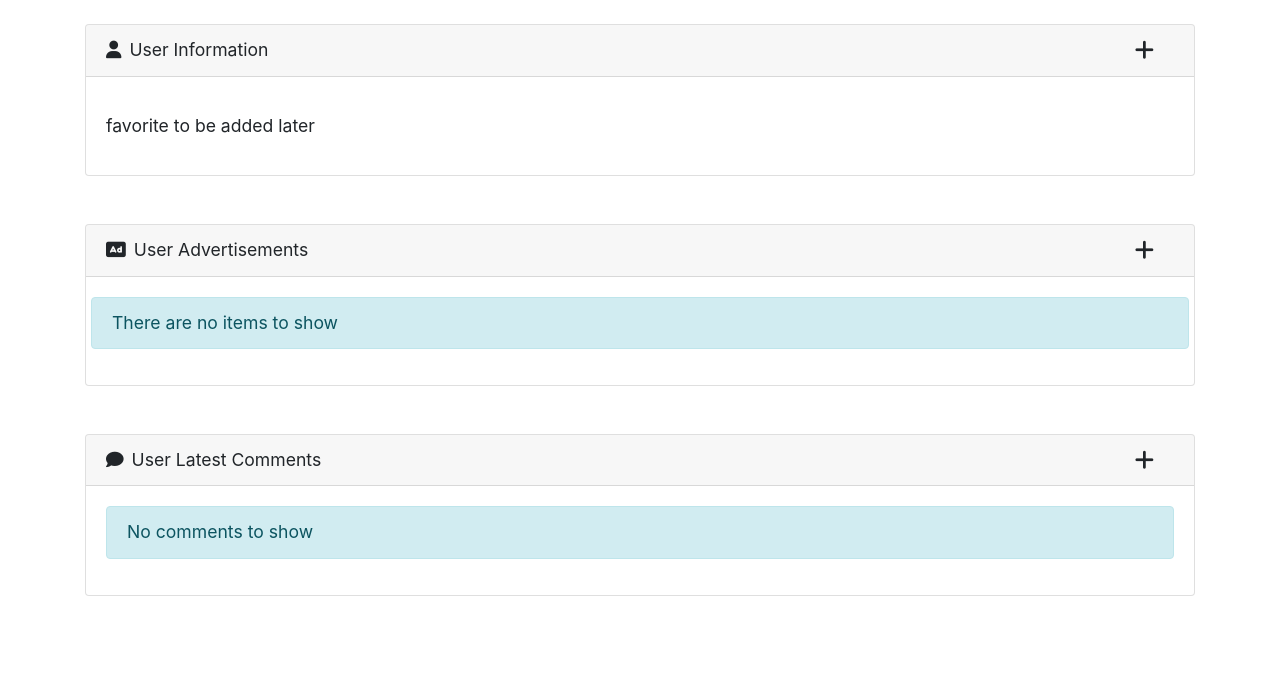
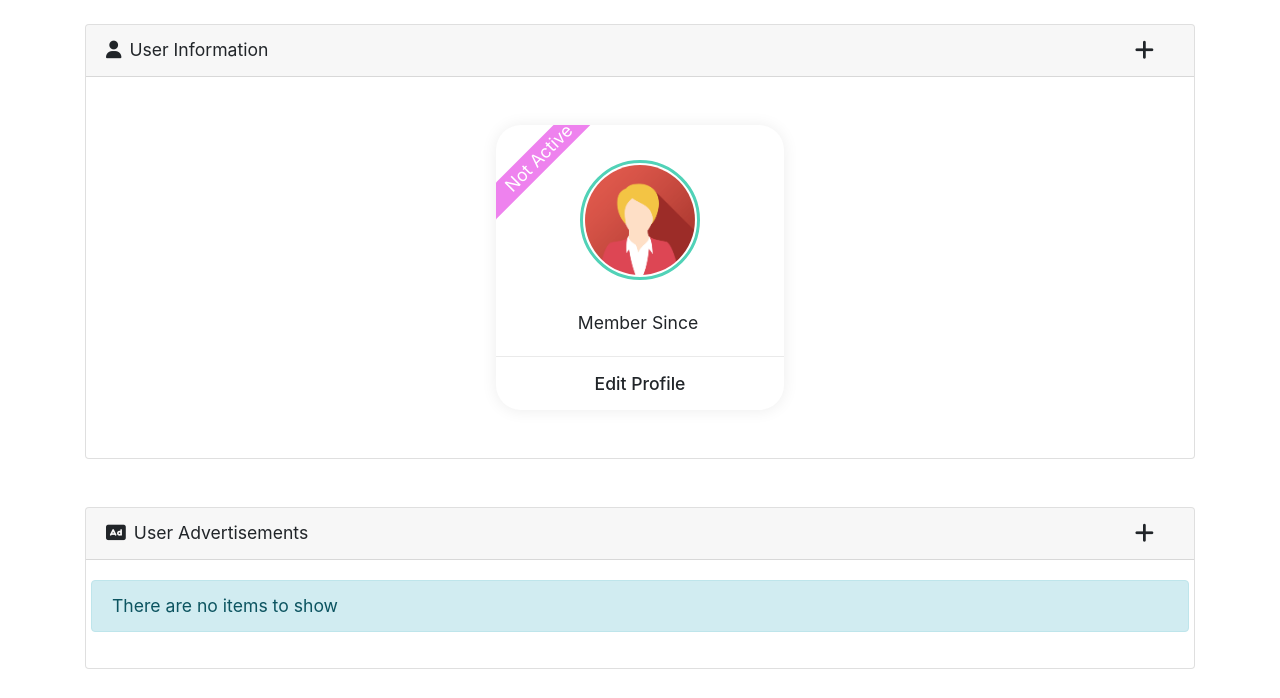
Before and after one commit to AhmadDalao/eCommerce, a PHP site: page /profile.php in a window 1280 px wide. Shown: the part 154-852 px from the top of the page. Before the commit the page ends 750 px from the top, so only its background shows below. Run offline with PHP 8.4, Linux system fonts and the light colour scheme; the visitor is signed in with stand-in values (Sample User, id 1); data that the repository does not hold is empty; some libraries are stand-ins or nearby versions.

Commit message:
changes to the profile page user information section

```diff
--- a/layout/css/style.css
+++ b/layout/css/style.css
@@ -155,3 +155,71 @@ body {
   color: white;
   text-decoration: none;
 } */
+
+.strapProfile::before,
+.strapProfileNotActive::before {
+  position: absolute;
+  content: attr(data-register);
+  width: 100%;
+  color: white;
+  left: -35%;
+  top: 7%;
+  display: inline-block;
+  text-align: center;
+  transform: rotate(-45deg);
+}
+.strapProfile::before {
+  background-color: #34e780;
+}
+.strapProfileNotActive::before {
+  background-color: violet;
+}
+
+.profile__data {
+  border: none;
+  border-radius: 25px;
+  box-shadow: 0 0.035rem 1rem rgba(0, 0, 0, 0.075);
+}
+
+.profile-header-img {
+  margin: 35px auto 0;
+  width: 120px;
+  height: 120px;
+  display: flex;
+}
+
+.profile-header-img > img.img-fluid {
+  width: 120px;
+  height: 120px;
+  border-radius: 50%;
+  padding: 2px;
+  border: 3px solid #51d2b7;
+}
+.profile-header-img > img.img-fluid::before {
+  position: absolute;
+  content: "";
+  background-color: #343a40;
+}
+
+.profile-header {
+  margin-top: 43px;
+}
+
+.edit-profile {
+  border-top: 1px solid rgb(234 234 234);
+}
+
+.edit-profile > p {
+  color: #212529;
+  line-height: 1.2;
+}
+.editProfile-link {
+  border-bottom-left-radius: 25px;
+  border-bottom-right-radius: 25px;
+  font-weight: 500;
+  transition: all 0.3s;
+}
+.editProfile-link:hover {
+  background-color: rgb(234 234 234);
+  text-decoration: none;
+}
--- a/profile.php
+++ b/profile.php
@@ -11,7 +11,7 @@ if (isset($_SESSION['userFront'])) {
 ?>
 <section class="profile-info py-5">
     <div class="container">
-        <h1 class="text-center mb-4 text-capitalize header_color"><?php echo $row['username'] ?>'s Profile</h1>
+        <h1 class="text-center mb-4 text-capitalize header_color"><?php echo $row['username'] . '\'s'; ?> Profile</h1>
         <div class="row">
             <div class="userInfo col-12 mb-5">
                 <div class="card">
@@ -21,12 +21,42 @@ if (isset($_SESSION['userFront'])) {
                             <i class="fas fa-plus fa-lg fa-fw"></i>
                         </span>
                     </div>
-                    <div class="card-body hideItem">
-                        <p><?php echo $row['username']; ?></p>
-                        <p><?php echo $row['email']; ?></p>
-                        <p><?php echo $row['fullName']; ?></p>
-                        <p><?php echo $row['Date']; ?></p>
-                        <p>favorite to be added later </p>
+                    <div class="card-body py-5 hideItem">
+                        <div class=" card  mx-auto profile__data position-relative overflow-hidden <?php if ($row['register_status'] == 1) {
+                                                                                                            echo "strapProfile";
+                                                                                                        } else {
+                                                                                                            echo "strapProfileNotActive";
+                                                                                                        } ?>"
+                            data-register="<?php if ($row['register_status'] == 1) {
+                                                                                                                                                                                                                                    echo "Active";
+                                                                                                                                                                                                                                } else {
+                                                                                                                                                                                                                                    echo "Not Active";
+                                                                                                                                                                                                                                } ?>"
+                            style="max-width: 18rem;">
+                            <div class="profile-header-img">
+                                <img class="img-fluid position-relative" src="layout/images/avatar5.png" />
+                            </div>
+                            <div class="card-body">
+                                <h5 class="text-center">
+                                    <p class="mb-0"><?php echo $row['username']; ?></p>
+                                </h5>
+                                <h6 class="card-subtitle mb-3 text-center text-muted">
+                                    <?php echo $row['fullName']; ?>
+                                </h6>
+
+                                <div class="dataContainer text-center card-text">
+                                    <?php echo $row['email']; ?>
+                                    <p class="mb-0">Member Since <span class="ml-1"><?php echo $row['Date']; ?></span>
+                                    </p>
+                                </div>
+                                <!-- <p class="mb-0">favorite to be added later </p> -->
+                            </div>
+                            <a class="editProfile-link text-capitalize d-inline-block" href="">
+                                <div class="edit-profile text-center py-3">
+                                    <p class="text-capitalize mb-0">Edit profile</p>
+                                </div>
+                            </a>
+                        </div>
                     </div>
                 </div>
             </div>
```
Also changed, not shown: layout/images/avatar5.png (added).
